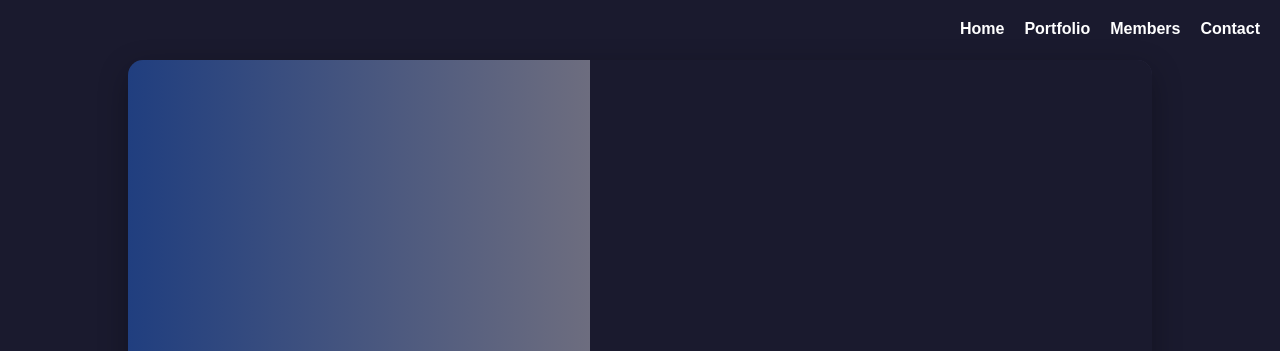
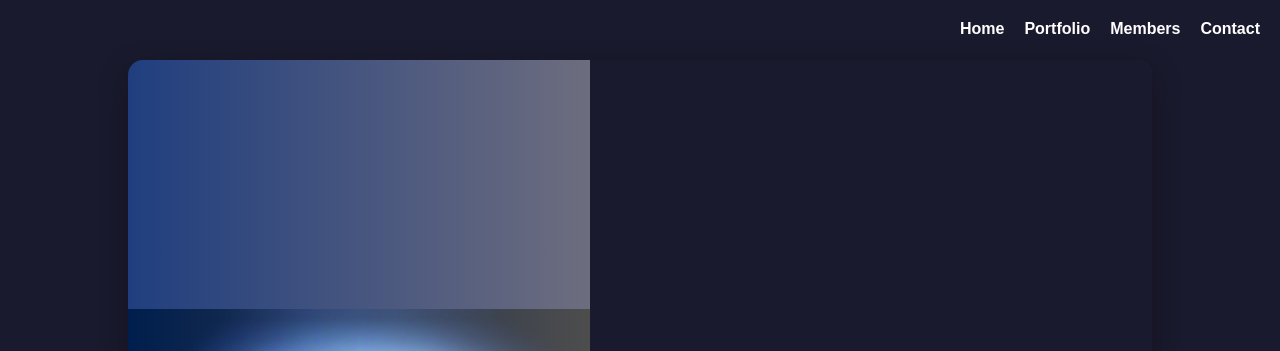
Before and after one commit to Paul-KSI/hackathon-project, a plain HTML site: page index.html in a window 1280 px wide. Shown: the top 351 px of the page. Drawn offline with Linux system fonts and the light colour scheme.

Commit message:
again modified .css

```diff
--- a/styles.css
+++ b/styles.css
@@ -30,7 +30,7 @@ body {
     flex: 1;
     width: 960px;
     height: 960px;
-    background-image: url("static\mypic.jpg");
+    background-image: url("static/mypic.jpg");
     background-size: contain;
     background-position: center;
     background-repeat: no-repeat;
```
